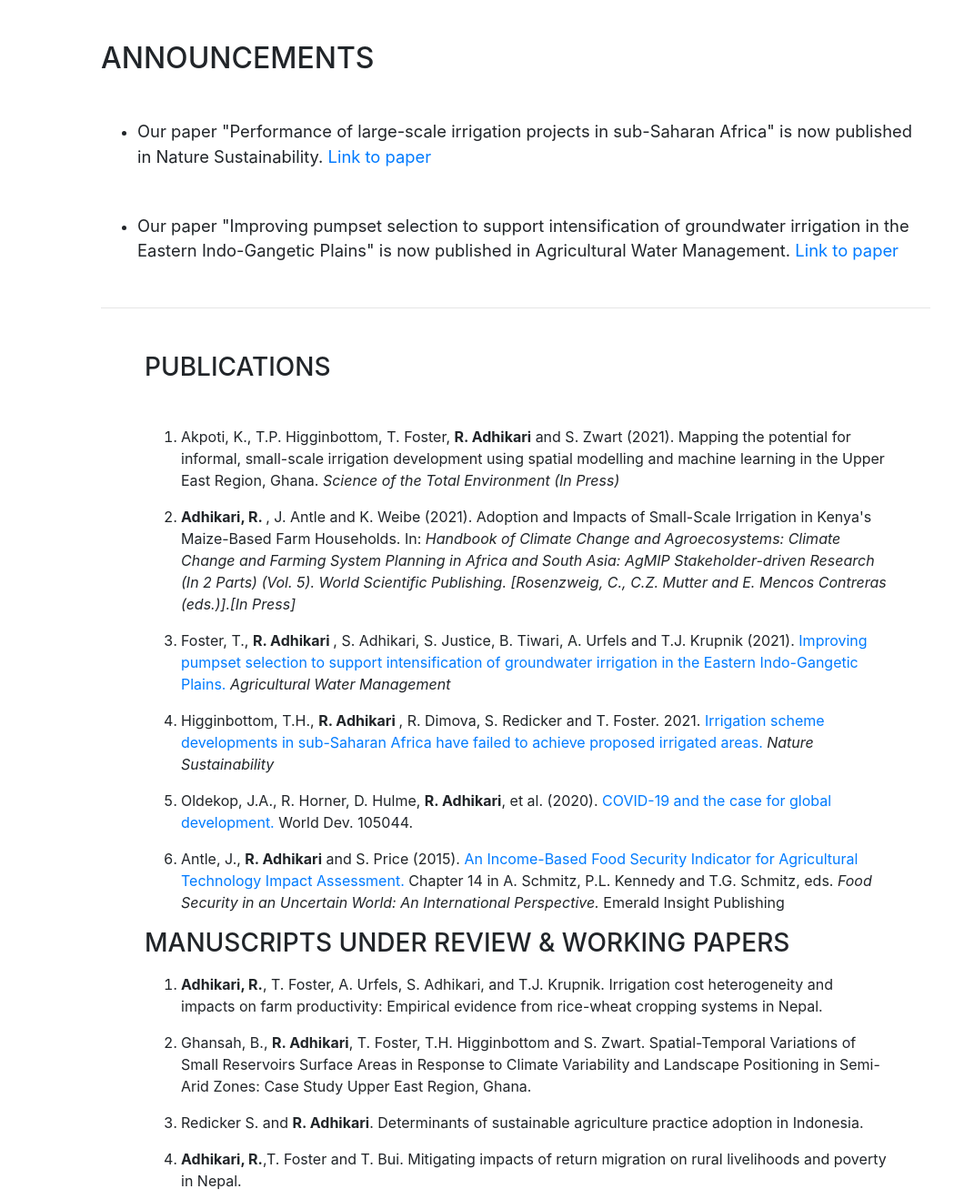
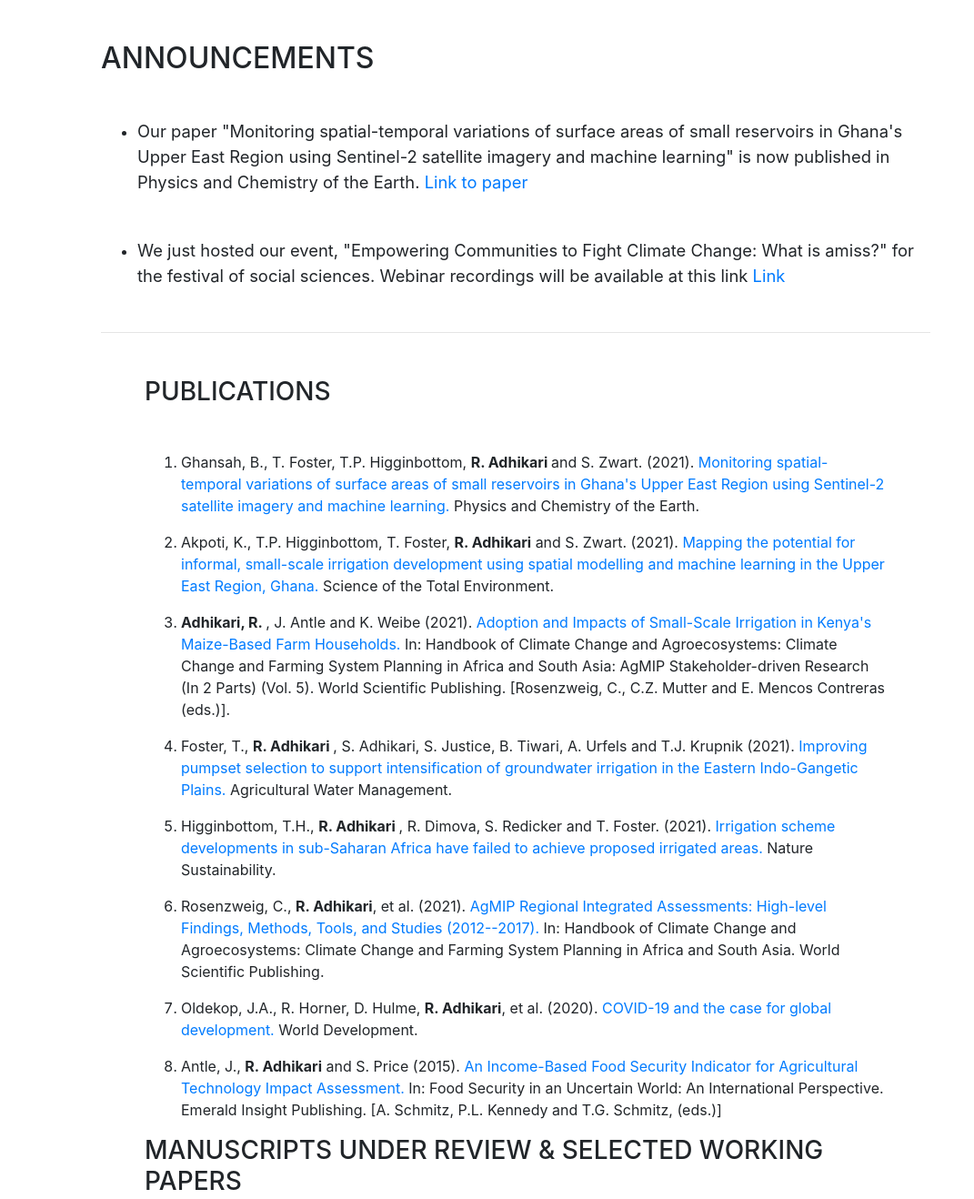
Before and after one commit to roshanadhikari778/roshanadhikari778.github.io, a website with bundled scripts: page index.html in a window 1280 px wide. Shown: the part 804-2122 px from the top of the page at 91% size, without its empty margins (209-1280 px from the left). Built offline with nearby package versions, Linux system fonts and the light colour scheme; some icons are missing; a web font is replaced by a local one.

Commit message:
Update index.html

```diff
--- a/index.html
+++ b/index.html
@@ -103,8 +103,8 @@ I am a development economist, working as a Research Associate at the Global Deve
           <h2 class="mb-5">Announcements</h2>
 
 		   <ul>
-<li> <p class="lead mb-5">Our paper "Performance of large-scale irrigation projects in sub-Saharan Africa" is now published in Nature Sustainability. <a href ="https://www.nature.com/articles/s41893-020-00670-7.epdf?sharing_token=ZPQbfdFuOw6q698k-_Ox99RgN0jAjWel9jnR3ZoTv0OHV1LItvYyAfH-fwDdovxnahTzDx7E-ImDWKxeHLUcTvHNolup-CIdLgBlS-SqNmROx9viTbeW8Bzp4g4RqpHDwIIj4BoIsG44HIal0eu7z3v0O4RK7y08vVhgIUD8MEE%3D">  Link to paper </a> </li>
-<li><p class="lead mb-5">Our paper "Improving pumpset selection to support intensification of groundwater irrigation in the Eastern Indo-Gangetic Plains" is now published in Agricultural Water Management. <a href ="https://www.sciencedirect.com/science/article/abs/pii/S0378377421003358">  Link to paper </a> </li>
+<li> <p class="lead mb-5">Our paper "Monitoring spatial-temporal variations of surface areas of small reservoirs in Ghana's Upper East Region using Sentinel-2 satellite imagery and machine learning" is now published in Physics and Chemistry of the Earth. <a href ="https://www.sciencedirect.com/science/article/pii/S147470652100125X">  Link to paper </a> </li>
+<li><p class="lead mb-5">We just hosted our event, "Empowering Communities to Fight Climate Change: What is amiss?"  for the festival of social sciences. Webinar recordings will be available at this link <a href ="https://www.surrey.ac.uk/events/20211116-empowering-communities-fight-climate-change">  Link </a> </li>
 
 </ul>
 
@@ -153,24 +153,20 @@ I am a development economist, working as a Research Associate at the Global Deve
         <div class="my-auto">
           <h3 class="mb-5">Publications</h3>
 			<ol>
-				<p><li> Akpoti, K., T.P. Higginbottom, T. Foster, <b> R. Adhikari</b> and S. Zwart (2021). Mapping the potential for informal, small-scale irrigation development using spatial modelling and machine learning in the Upper East Region, Ghana. <i> Science of the Total Environment (In Press)</i>
-
-				<p><li> <b> Adhikari, R. </b>, J. Antle and K. Weibe (2021). Adoption and Impacts of Small-Scale Irrigation in Kenya's Maize-Based Farm Households. In: <i> Handbook of Climate Change and Agroecosystems: Climate Change and Farming System Planning in Africa and South Asia: AgMIP Stakeholder-driven Research (In 2 Parts) (Vol.  5). World Scientific Publishing. [Rosenzweig, C., C.Z. Mutter and E. Mencos Contreras (eds.)].[In Press]</i> </li></p>
-
-				<p><li> Foster, T., <b> R. Adhikari </b>,  S. Adhikari, S. Justice, B. Tiwari, A. Urfels and T.J. Krupnik (2021). <a href = "https://www.sciencedirect.com/science/article/pii/S0378377421003358?casa_token=SZVwTjyF-iYAAAAA:E-aH41ePtfvo0Doe4naavmBUo-SCsj4R2EIZaDBo1CA1Q8DZEhMA7_TJtVu81LzPXPnSzWRtCg"> Improving pumpset selection to support intensification of groundwater irrigation in the Eastern Indo-Gangetic Plains.</a> <i> Agricultural Water Management </i></p>
-				<p><li> Higginbottom, T.H., <b> R. Adhikari </b>, R. Dimova, S. Redicker and T. Foster. 2021. <a href ="https://www.nature.com/articles/s41893-020-00670-7.epdf?sharing_token=ZPQbfdFuOw6q698k-_Ox99RgN0jAjWel9jnR3ZoTv0OHV1LItvYyAfH-fwDdovxnahTzDx7E-ImDWKxeHLUcTvHNolup-CIdLgBlS-SqNmROx9viTbeW8Bzp4g4RqpHDwIIj4BoIsG44HIal0eu7z3v0O4RK7y08vVhgIUD8MEE%3D"> Irrigation scheme developments in sub-Saharan Africa have failed to achieve proposed irrigated areas. </a> <i> Nature Sustainability </i> </p>
-
-
-
-				<p><li> Oldekop, J.A., R. Horner, D. Hulme, <b> R. Adhikari</b>, et al. (2020). <a href = "https://www.sciencedirect.com/science/article/abs/pii/S0305750X20301704"> COVID-19 and the case for global development. </a>  World Dev. 105044. </li></p>
-
-				<p><li> Antle, J., <b> R. Adhikari</b> and S. Price (2015). <a href = "https://www.emerald.com/insight/content/doi/10.1108/S1574-871520150000015006/full/html"> An Income-Based Food Security Indicator for Agricultural Technology Impact Assessment. </a> Chapter 14 in A. Schmitz, P.L. Kennedy and T.G. Schmitz, eds. <i>  Food Security in an Uncertain World: An International Perspective. </i> Emerald Insight Publishing </li></p>
+			<p><li> Ghansah, B., T. Foster, T.P. Higginbottom, <b> R. Adhikari </b> and S. Zwart. (2021). <a href = "https://www.sciencedirect.com/science/article/pii/S147470652100125X"> Monitoring spatial-temporal variations of surface areas of small reservoirs in Ghana's Upper East Region using Sentinel-2 satellite imagery and machine learning. </a> Physics and Chemistry of the Earth.
+				<p><li> Akpoti, K., T.P. Higginbottom, T. Foster, <b> R. Adhikari</b> and S. Zwart. (2021). <a href = https://www.sciencedirect.com/science/article/pii/S0048969721050348> Mapping the potential for informal, small-scale irrigation development using spatial modelling and machine learning in the Upper East Region, Ghana. </a> Science of the Total Environment.
+				<p><li> <b> Adhikari, R. </b>, J. Antle and K. Weibe (2021). <a href ="https://www.worldscientific.com/doi/10.1142/9781786348814_0003"> Adoption and Impacts of Small-Scale Irrigation in Kenya's Maize-Based Farm Households. </a> In: Handbook of Climate Change and Agroecosystems: Climate Change and Farming System Planning in Africa and South Asia: AgMIP Stakeholder-driven Research (In 2 Parts) (Vol.  5). World Scientific Publishing. [Rosenzweig, C., C.Z. Mutter and E. Mencos Contreras (eds.)].
+   				<p><li> Foster, T., <b> R. Adhikari </b>,  S. Adhikari, S. Justice, B. Tiwari, A. Urfels and T.J. Krupnik (2021). <a href = "https://www.sciencedirect.com/science/article/pii/S0378377421003358?casa_token=SZVwTjyF-iYAAAAA:E-aH41ePtfvo0Doe4naavmBUo-SCsj4R2EIZaDBo1CA1Q8DZEhMA7_TJtVu81LzPXPnSzWRtCg"> Improving pumpset selection to support intensification of groundwater irrigation in the Eastern Indo-Gangetic Plains.</a> Agricultural Water Management.
+				<p><li> Higginbottom, T.H., <b> R. Adhikari </b>, R. Dimova, S. Redicker and T. Foster. (2021). <a href ="https://www.nature.com/articles/s41893-020-00670-7.epdf?sharing_token=ZPQbfdFuOw6q698k-_Ox99RgN0jAjWel9jnR3ZoTv0OHV1LItvYyAfH-fwDdovxnahTzDx7E-ImDWKxeHLUcTvHNolup-CIdLgBlS-SqNmROx9viTbeW8Bzp4g4RqpHDwIIj4BoIsG44HIal0eu7z3v0O4RK7y08vVhgIUD8MEE%3D"> Irrigation scheme developments in sub-Saharan Africa have failed to achieve proposed irrigated areas. </a> Nature Sustainability.
+				<p><li> Rosenzweig, C., <b>R. Adhikari</b>, et al. (2021). <a href ="https://www.worldscientific.com/doi/10.1142/9781786348791_0005"> AgMIP Regional Integrated Assessments:
+						High-level Findings, Methods, Tools, and Studies (2012--2017).</a> In: Handbook of Climate Change and Agroecosystems: Climate Change and Farming System Planning in Africa and South Asia. World Scientific Publishing.
+ 				<p><li> Oldekop, J.A., R. Horner, D. Hulme, <b> R. Adhikari</b>, et al. (2020). <a href = "https://www.sciencedirect.com/science/article/abs/pii/S0305750X20301704"> COVID-19 and the case for global development. </a>  World Development.
+				<p><li> Antle, J., <b> R. Adhikari</b> and S. Price (2015). <a href = "https://www.emerald.com/insight/content/doi/10.1108/S1574-871520150000015006/full/html"> An Income-Based Food Security Indicator for Agricultural Technology Impact Assessment. </a> In: Food Security in an Uncertain World: An International Perspective. Emerald Insight Publishing. [A. Schmitz, P.L. Kennedy and T.G. Schmitz, (eds.)]
 			</ol>
 
-		<h3 class="mb-6">Manuscripts under review & Working Papers </h3>
+		<h3 class="mb-6">Manuscripts under review & Selected Working Papers </h3>
 			<ol>
-				<p><li> <b> Adhikari, R.</b>, T. Foster, A. Urfels, S. Adhikari, and T.J. Krupnik. Irrigation cost heterogeneity and impacts on farm productivity:  Empirical evidence from rice-wheat cropping systems in Nepal. </li></p>
-				<p><li> Ghansah, B., <b> R. Adhikari</b>, T. Foster, T.H. Higginbottom and S. Zwart. Spatial-Temporal Variations of Small Reservoirs Surface Areas in Response to Climate Variability and Landscape Positioning in Semi-Arid Zones: Case Study Upper East Region, Ghana. </li></p>
+				<p><li> <b> Adhikari, R.</b>, T. Foster, A. Urfels, S. Adhikari, and T.J. Krupnik. Irrigation cost heterogeneity and impacts on farm productivity:  Empirical evidence from rice-wheat cropping systems in Nepal.
 				<p><li> Redicker S. and <b> R. Adhikari</b>. Determinants of sustainable agriculture practice adoption in Indonesia. </li></p>
 				<p><li> <b> Adhikari, R.</b>,T. Foster and T. Bui. Mitigating impacts of return migration on rural livelihoods and poverty in Nepal. </li></p>
 			</ol>
```
